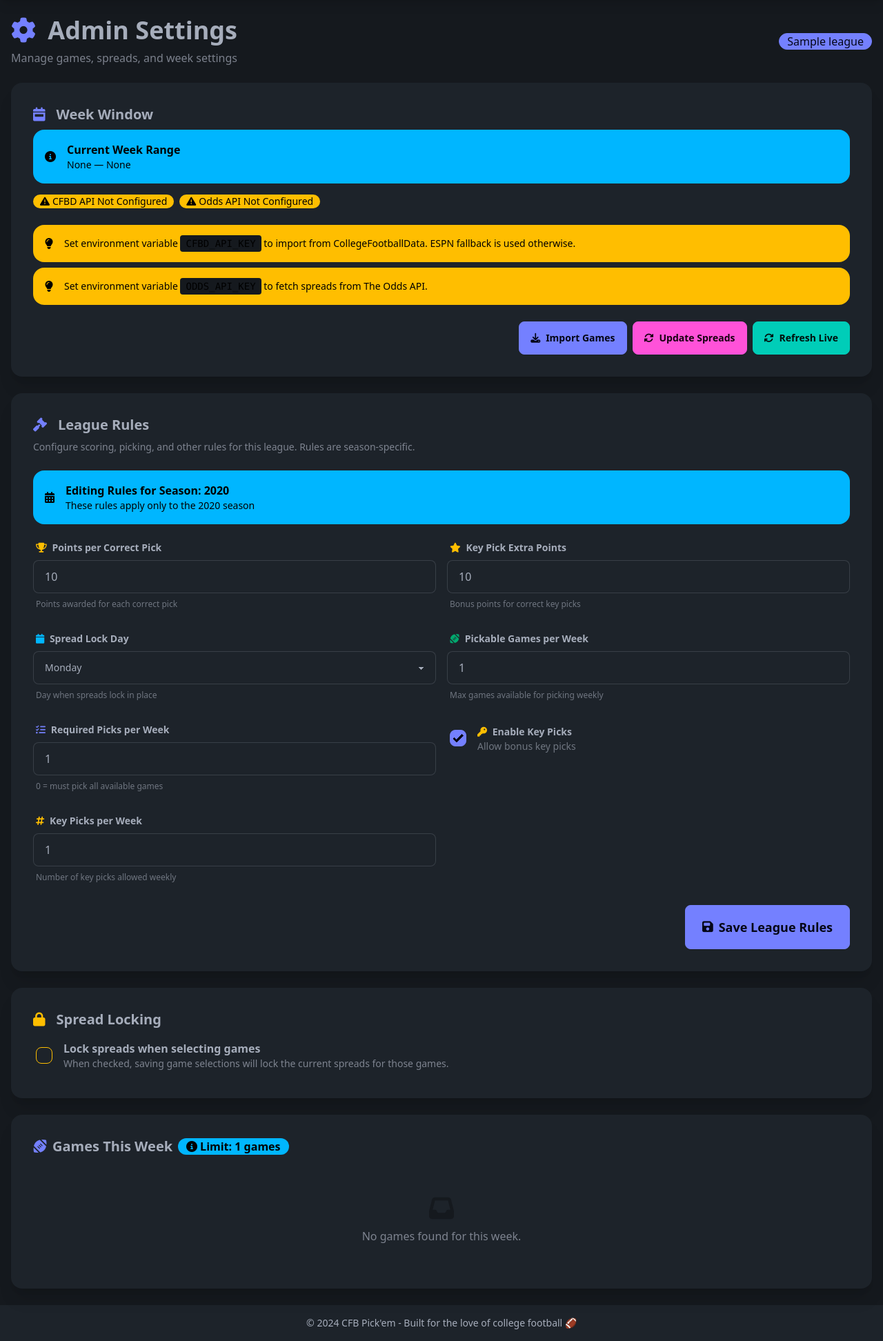
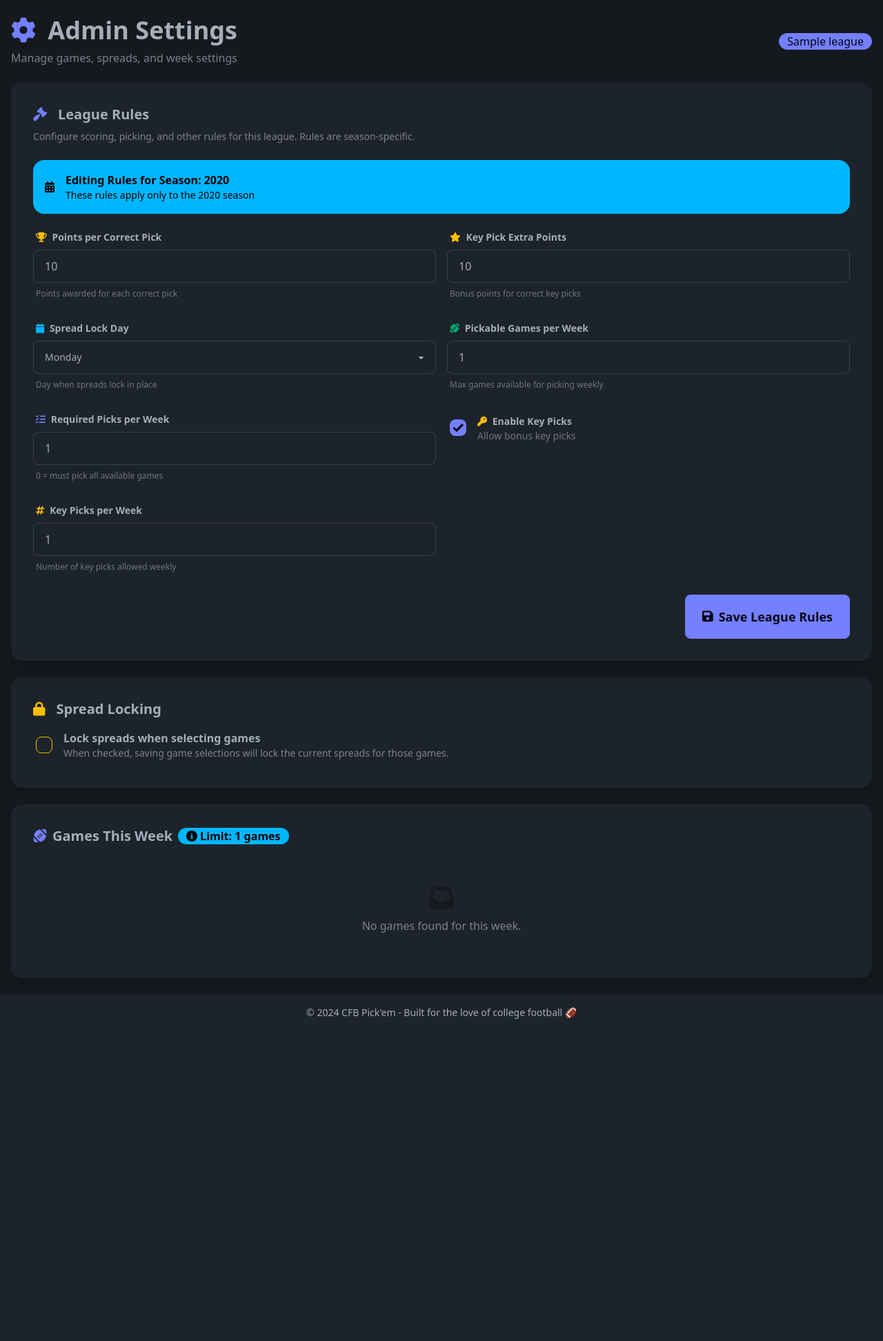
Before and after one commit to pmojo375/Pickem, a Django app: page /settings/ in a window 1280 px wide. Shown: the part 68-2012 px from the top of the page at 69% size. After the commit the page ends 1545 px from the top, so only its background shows below. Run offline with Django 5.2, Linux system fonts and the light colour scheme; a user stored in the database is signed in; tables that the repository leaves empty hold one stand-in row (values such as "Sample post"); parts of the project's set-up code (start-up, migrations or seed data) failed here and were passed over; some libraries are stand-ins or nearby versions.

Commit message:
Remove week info and actions section from settings template to streamline UI

```diff
--- a/pickem/cfb/templates/cfb/settings.html
+++ b/pickem/cfb/templates/cfb/settings.html
@@ -33,86 +33,6 @@
 </div>
 
 {% if current_league %}
-<!-- Week Info & Actions -->
-<div class="card bg-base-100 shadow-xl mb-6">
-    <div class="card-body">
-        <h2 class="card-title">
-            <i class="fas fa-calendar-week text-primary mr-2"></i>
-            Week Window
-        </h2>
-        <div class="alert alert-info">
-            <i class="fas fa-info-circle"></i>
-            <div>
-                <div class="font-bold">Current Week Range</div>
-                <div class="text-sm">{{ start }} — {{ end }}</div>
-            </div>
-        </div>
-
-        <!-- API Status -->
-        <div class="flex flex-wrap gap-2 mt-2">
-            {% if cfbd_enabled %}
-                <div class="badge badge-success gap-1">
-                    <i class="fas fa-check-circle"></i>
-                    CFBD API Enabled
-                </div>
-            {% else %}
-                <div class="badge badge-warning gap-1">
-                    <i class="fas fa-exclamation-triangle"></i>
-                    CFBD API Not Configured
-                </div>
-            {% endif %}
-
-            {% if odds_enabled %}
-                <div class="badge badge-success gap-1">
-                    <i class="fas fa-check-circle"></i>
-                    Odds API Enabled
-                </div>
-            {% else %}
-                <div class="badge badge-warning gap-1">
-                    <i class="fas fa-exclamation-triangle"></i>
-                    Odds API Not Configured
-                </div>
-            {% endif %}
-        </div>
-
-        <!-- API Configuration Tips -->
-        {% if not cfbd_enabled or not odds_enabled %}
-        <div class="mt-4 space-y-2">
-            {% if not cfbd_enabled %}
-            <div class="alert alert-warning">
-                <i class="fas fa-lightbulb"></i>
-                <span class="text-sm">Set environment variable <code class="bg-base-300 px-2 py-1 rounded">CFBD_API_KEY</code> to import from CollegeFootballData. ESPN fallback is used otherwise.</span>
-            </div>
-            {% endif %}
-            {% if not odds_enabled %}
-            <div class="alert alert-warning">
-                <i class="fas fa-lightbulb"></i>
-                <span class="text-sm">Set environment variable <code class="bg-base-300 px-2 py-1 rounded">ODDS_API_KEY</code> to fetch spreads from The Odds API.</span>
-            </div>
-            {% endif %}
-        </div>
-        {% endif %}
-
-        <!-- Action Buttons -->
-        <div class="card-actions justify-end mt-4">
-            <form method="post" action="" class="flex flex-wrap gap-2">
-                {% csrf_token %}
-                <button type="submit" name="do" value="import_week" class="btn btn-primary gap-2">
-                    <i class="fas fa-download"></i>
-                    Import Games
-                </button>
-                <button type="submit" name="do" value="update_odds" class="btn btn-secondary gap-2">
-                    <i class="fas fa-sync-alt"></i>
-                    Update Spreads
-                </button>
-                <button type="submit" name="do" value="update_live" class="btn btn-accent gap-2">
-                    <i class="fas fa-refresh"></i>
-                    Refresh Live
-                </button>
-            </form>
-        </div>
-    </div>
-</div>
 
 <!-- League Rules -->
 <div class="card bg-base-100 shadow-xl mb-6">
```
